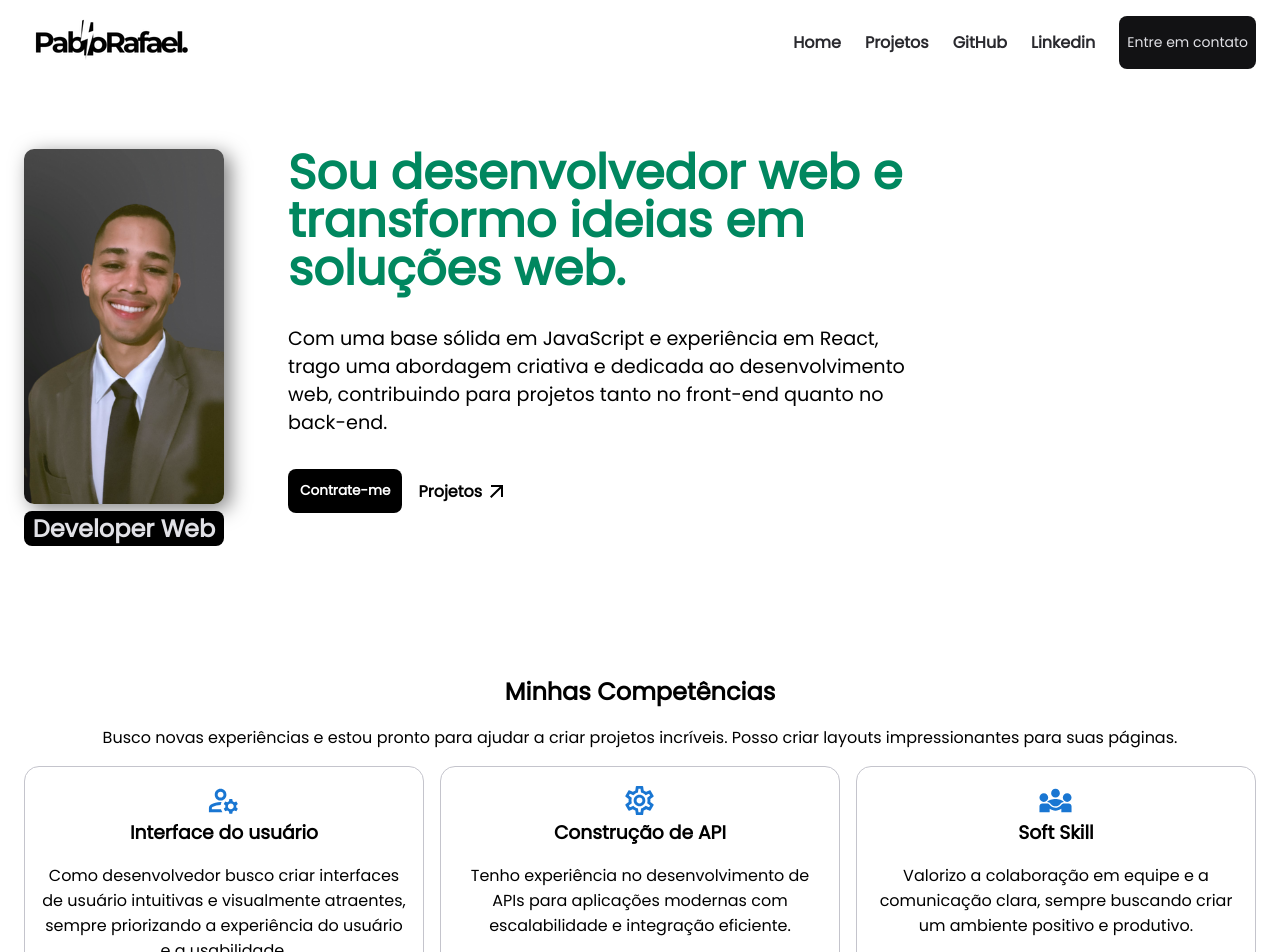
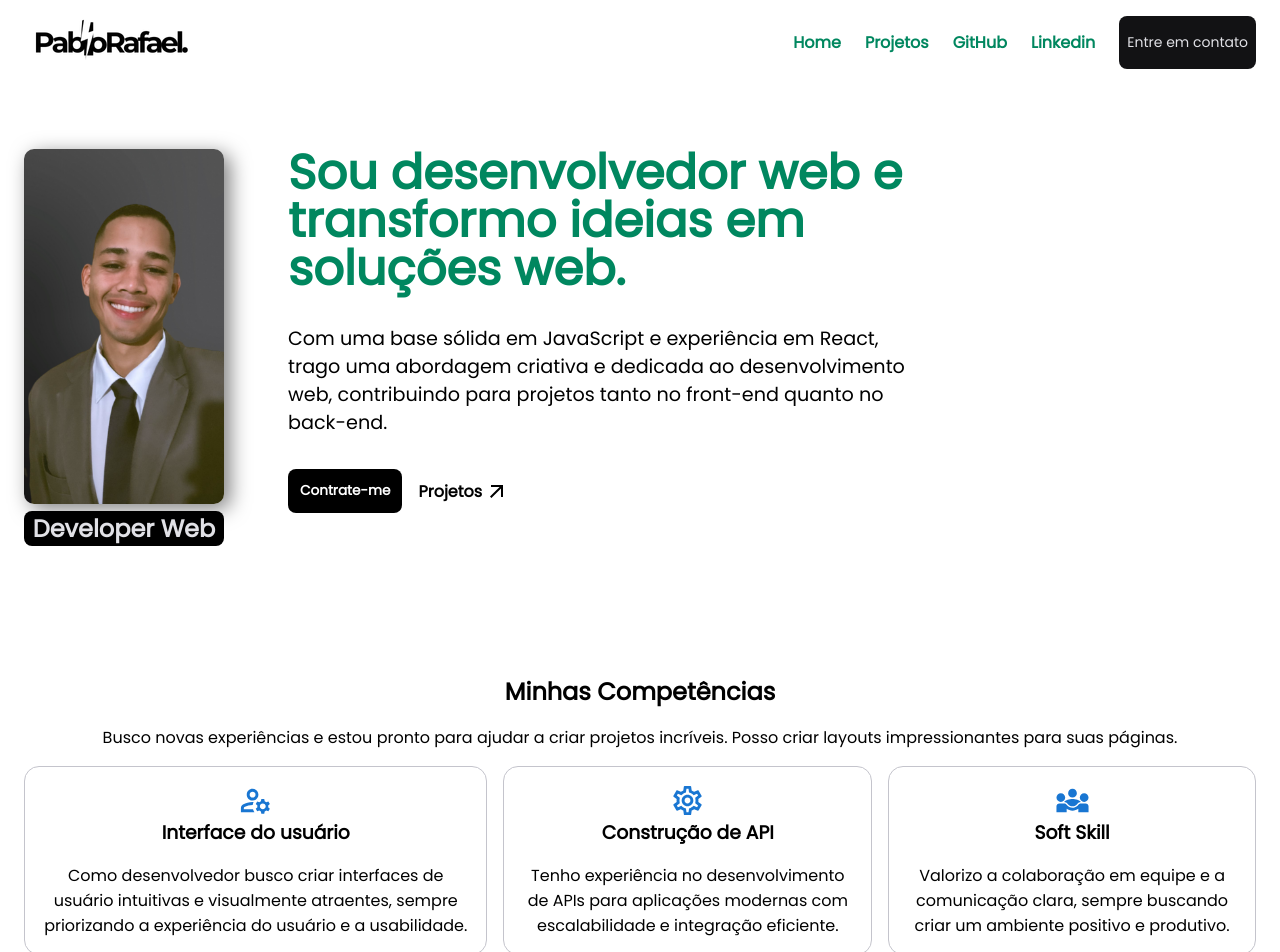
Before and after one commit to PabloRafael-coder/meu-portfolio, a React (Vite) app: page / in a window 1280 px wide. Shown: the top 952 px of the page. Built offline with nearby package versions, Linux system fonts and the light colour scheme.

Commit message:
remover: Remover width do container
feat: Adicionar novas cores e mudar a media queria do header

```diff
--- a/src/components/CardSkills.module.css
+++ b/src/components/CardSkills.module.css
@@ -4,7 +4,6 @@
     gap: 1rem;
     padding: 1rem;
     align-items: center;
-    width: 400px;
     border: 1px solid var(--gray-300);
     border-radius: 15px;
 }
--- a/src/components/Header.module.css
+++ b/src/components/Header.module.css
@@ -4,7 +4,6 @@
 
     padding-block: 1rem;
     margin-inline: auto;
-
     --max-width: 375px;
     width: min(var(--max-width), 100% - 1.5rem * 2);
 }
@@ -25,7 +24,7 @@
 
 .headerNavList a {
     text-decoration: none;
-    color: var(--gray-700);
+    color: var(--green-500);
     font-weight: 700;
 }
 
@@ -51,7 +50,7 @@
     display: none;
 }
 
-@media(width >= 50rem) {
+@media(width >= 45rem) {
     .header {
         --max-width: 80rem
     }
```
